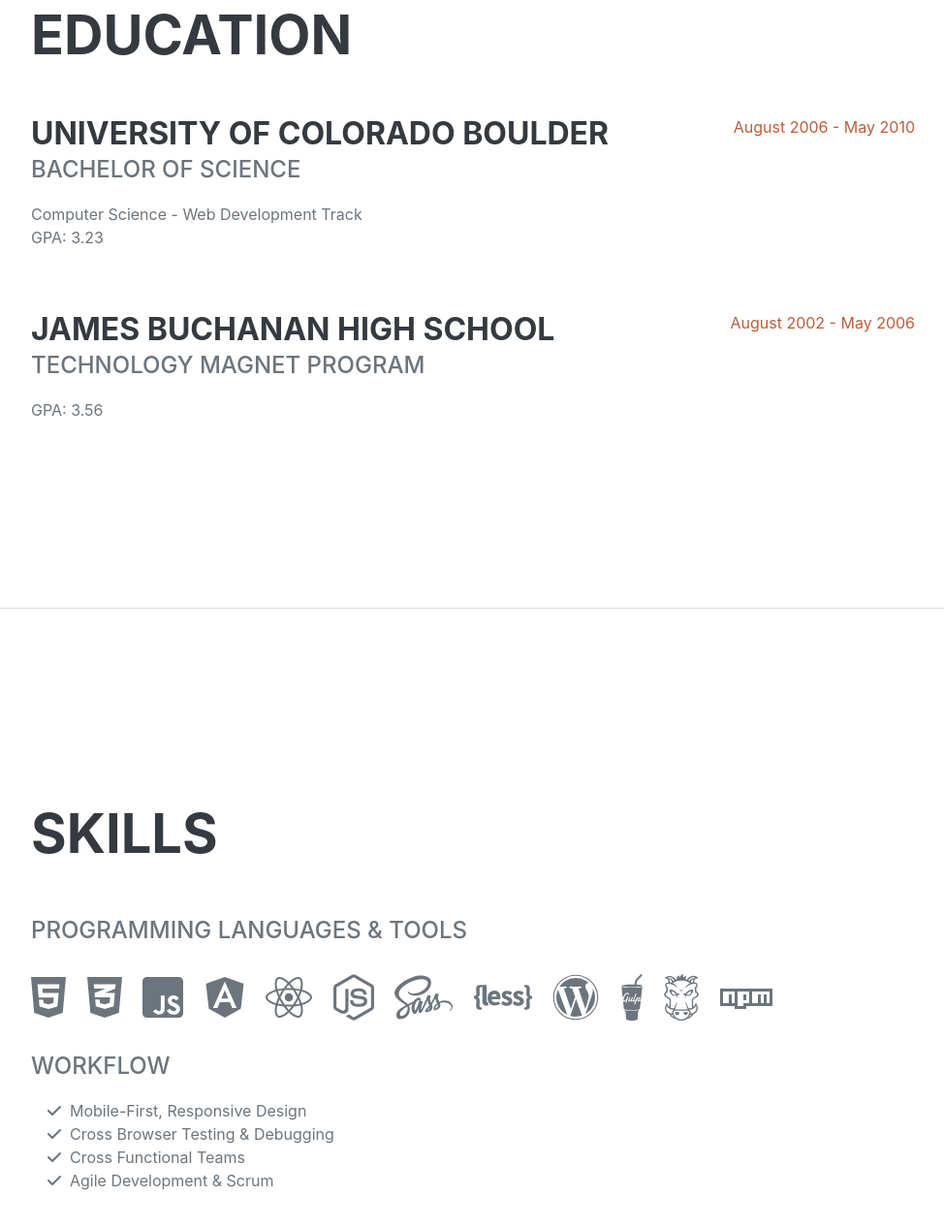
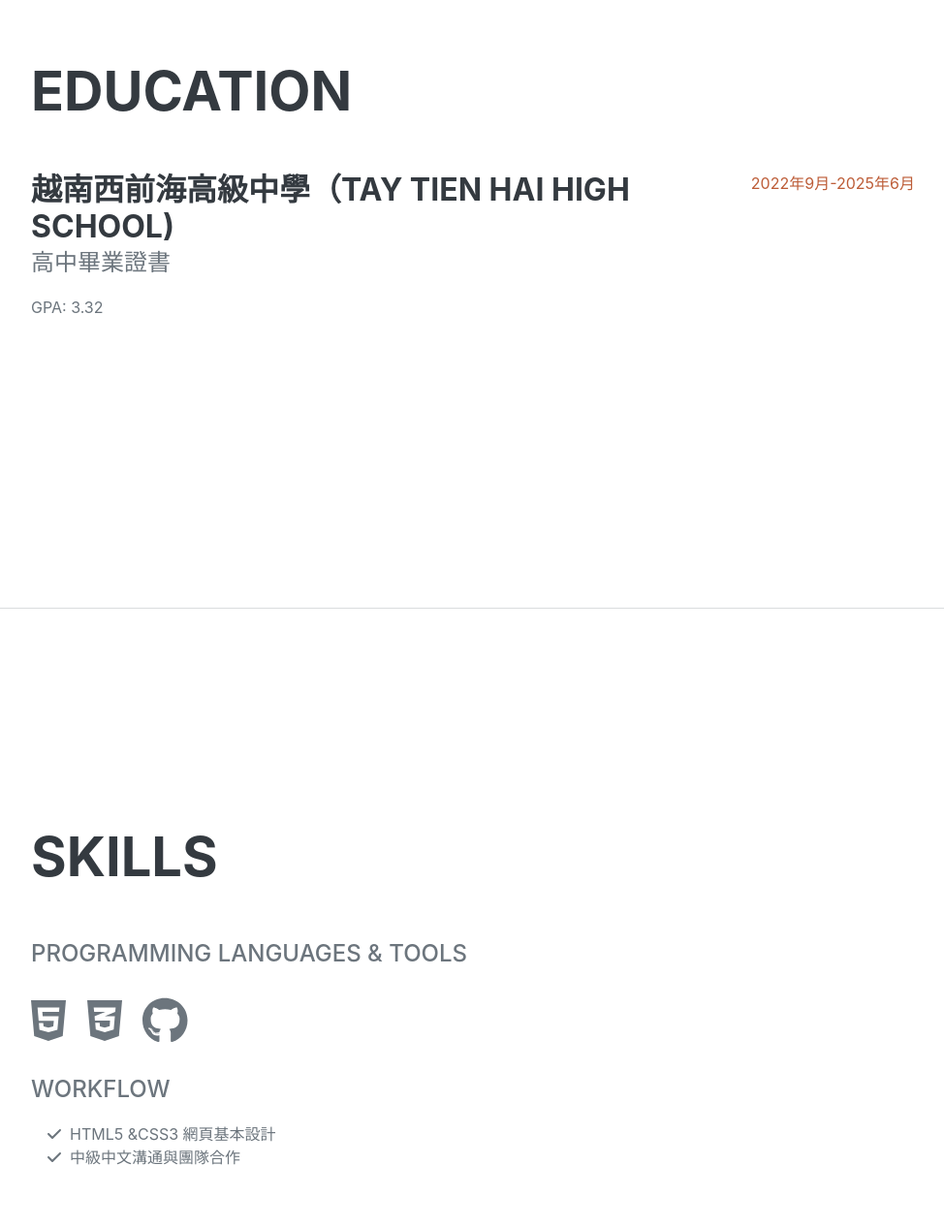
Before and after one commit to vudieulinh33333-hash/vudieulinh33333-hash.github.io, a plain HTML site: page index.html in a window 1280 px wide. Shown: the part 1785-3052 px from the top of the page at 97% size, without its empty margins (288-1262 px from the left). Drawn offline with nearby package versions, Linux system fonts and the light colour scheme; a web font is replaced by a local one.

Commit message:
Update index.html

```diff
--- a/index.html
+++ b/index.html
@@ -85,15 +85,6 @@
                             <p>參與校内外表活動彩排與排練，積纍舞臺經驗與團隊默契.</p>
                         </div>
                         <div class="flex-shrink-0"><span class="text-primary">2023-2024</span></div>
-
-
-
-
-
-
-
-
-
             </section>
             <hr class="m-0" />
             <!-- Education-->
@@ -102,22 +93,13 @@
                     <h2 class="mb-5">Education</h2>
                     <div class="d-flex flex-column flex-md-row justify-content-between mb-5">
                         <div class="flex-grow-1">
-                            <h3 class="mb-0">University of Colorado Boulder</h3>
-                            <div class="subheading mb-3">Bachelor of Science</div>
-                            <div>Computer Science - Web Development Track</div>
-                            <p>GPA: 3.23</p>
+                            <h3 class="mb-0">越南西前海高級中學（Tay Tien Hai high school)</h3>
+                            <div class="subheading mb-3">高中畢業證書</div>
+
+                            <p>GPA: 3.32</p>
                         </div>
-                        <div class="flex-shrink-0"><span class="text-primary">August 2006 - May 2010</span></div>
+                        <div class="flex-shrink-0"><span class="text-primary">2022年9月-2025年6月</span></div>
                     </div>
-                    <div class="d-flex flex-column flex-md-row justify-content-between">
-                        <div class="flex-grow-1">
-                            <h3 class="mb-0">James Buchanan High School</h3>
-                            <div class="subheading mb-3">Technology Magnet Program</div>
-                            <p>GPA: 3.56</p>
-                        </div>
-                        <div class="flex-shrink-0"><span class="text-primary">August 2002 - May 2006</span></div>
-                    </div>
-                </div>
             </section>
             <hr class="m-0" />
             <!-- Skills-->
@@ -128,36 +110,19 @@
                     <ul class="list-inline dev-icons">
                         <li class="list-inline-item"><i class="fab fa-html5"></i></li>
                         <li class="list-inline-item"><i class="fab fa-css3-alt"></i></li>
-                        <li class="list-inline-item"><i class="fab fa-js-square"></i></li>
-                        <li class="list-inline-item"><i class="fab fa-angular"></i></li>
-                        <li class="list-inline-item"><i class="fab fa-react"></i></li>
-                        <li class="list-inline-item"><i class="fab fa-node-js"></i></li>
-                        <li class="list-inline-item"><i class="fab fa-sass"></i></li>
-                        <li class="list-inline-item"><i class="fab fa-less"></i></li>
-                        <li class="list-inline-item"><i class="fab fa-wordpress"></i></li>
-                        <li class="list-inline-item"><i class="fab fa-gulp"></i></li>
-                        <li class="list-inline-item"><i class="fab fa-grunt"></i></li>
-                        <li class="list-inline-item"><i class="fab fa-npm"></i></li>
+                        <li class="list-inline-item"><i class="fab fa-github"></i></li>
                     </ul>
                     <div class="subheading mb-3">Workflow</div>
                     <ul class="fa-ul mb-0">
                         <li>
                             <span class="fa-li"><i class="fas fa-check"></i></span>
-                            Mobile-First, Responsive Design
+                            HTML5 &amp;CSS3 網頁基本設計
                         </li>
                         <li>
                             <span class="fa-li"><i class="fas fa-check"></i></span>
-                            Cross Browser Testing & Debugging
-                        </li>
-                        <li>
-                            <span class="fa-li"><i class="fas fa-check"></i></span>
-                            Cross Functional Teams
-                        </li>
-                        <li>
-                            <span class="fa-li"><i class="fas fa-check"></i></span>
-                            Agile Development & Scrum
-                        </li>
-                    </ul>
+                            中級中文溝通與團隊合作
+                        </li
+                            </ul>
                 </div>
             </section>
             <hr class="m-0" />
```
